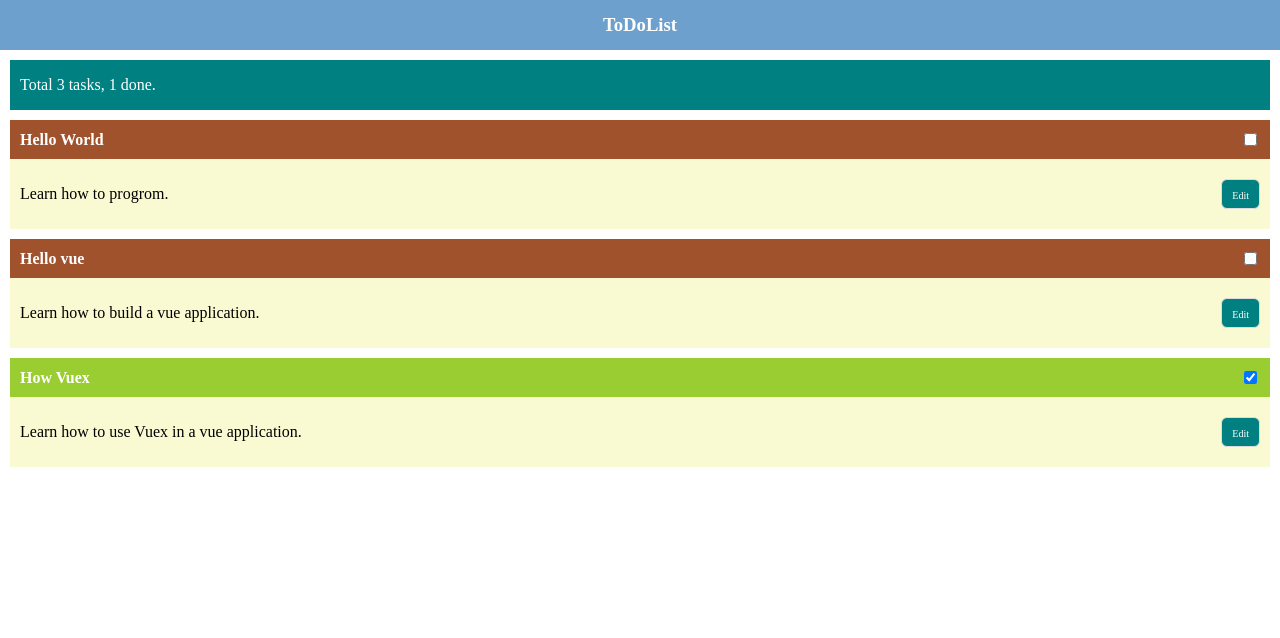
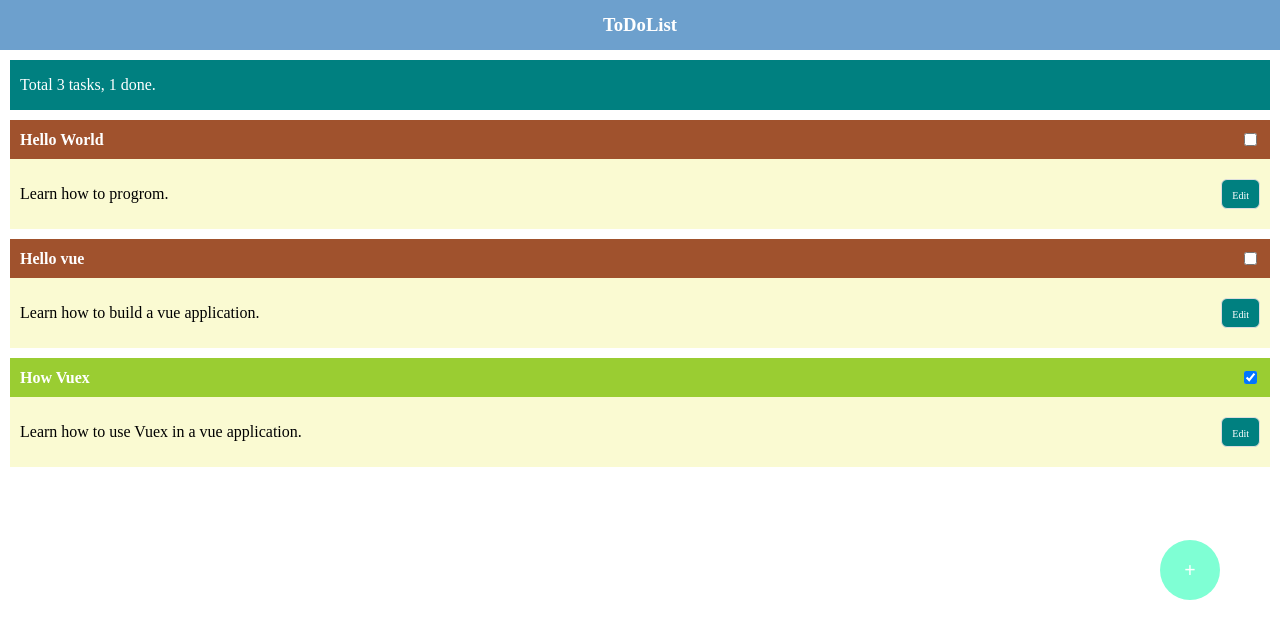
Before and after one commit to weifengzz/qz-weather-vue, a Nuxt app: page /note-book/todo-list in a window 1280 px wide. Shown: the top 638 px of the page. Built offline with nearby package versions, Linux system fonts and the light colour scheme.

Commit message:
add: button

```diff
--- /dev/null
+++ b/assets/css/note-book/add-button.css
@@ -0,0 +1,15 @@
+#add-button {
+  display: flex;
+  align-items: center;
+  justify-content: center;
+  position: absolute;
+  bottom: 200px;
+  right: 60px;
+  height: 60px;
+  width: 60px;
+  border-radius: 30px;
+  background-color: aquamarine;
+  font-size: 20px;
+  color: white;
+  font-weight: bold;
+}
--- a/components/home/header.vue
+++ b/components/home/header.vue
@@ -1,8 +1,8 @@
 <template>
   <div class='q-header'>
     <a class='q-header-text'>{{selectedCity.name}}</a>
-    <router-link class='q-change-city-text' :to="{ path: 'select-city' }">Vuex初探-切换城市</router-link>
-    <router-link class='q-note-book-text' :to="{ path: 'note-book/todo-list' }">Vuex深入-记事本</router-link>
+    <router-link class='q-change-city-text' :to="{ path: 'select-city'}">Vuex初探-切换城市</router-link>
+    <router-link class='q-note-book-text' :to="{ path: 'note-book/todo-list'}">Vuex深入-记事本</router-link>
     <div class="q-header-date">
       <a class="q-header-date-text">{{`${date} 周${week}`}}</a>
     </div>
--- /dev/null
+++ b/components/note/addButton.vue
@@ -0,0 +1,7 @@
+<template>
+  <a id="add-button">+</a>
+</template>
+
+<style scoped>
+  @import url('../../assets/css/note-book/add-button.css');
+</style>
--- a/components/note/list.vue
+++ b/components/note/list.vue
@@ -9,7 +9,7 @@
         <!-- v-model双向绑定 -->
         <input @click="handleClick(val)" id="val.id" type="checkbox" :value="val.id" v-model="checkDatas" />
       </div>
-      <div class="list-content" >
+      <div class="list-content">
         <div class="list-content-left">{{val.desc}}</div>
         <div class="list-content-right">
           <span class="change-span">Edit</span>
--- a/pages/note-book/todo-list.vue
+++ b/pages/note-book/todo-list.vue
@@ -6,6 +6,8 @@
       <report></report>
       <!-- 列表界面 -->
       <list></list>
+      <!-- 添加按钮 -->
+      <add-button></add-button>
     </div>
   </div>
 </template>
@@ -17,6 +19,8 @@
   import report from '../../components/note/report'
   // 列表组件
   import list from '../../components/note/list'
+  // 添加按钮
+  import addButton from '../../components/note/addButton'
   // 导入vuex状态管理
   import { mapState } from 'vuex'
 
@@ -24,7 +28,8 @@
     components: {
       headerTop,
       report,
-      list
+      list,
+      addButton
     },
     computed: {
       ...mapState({
```
